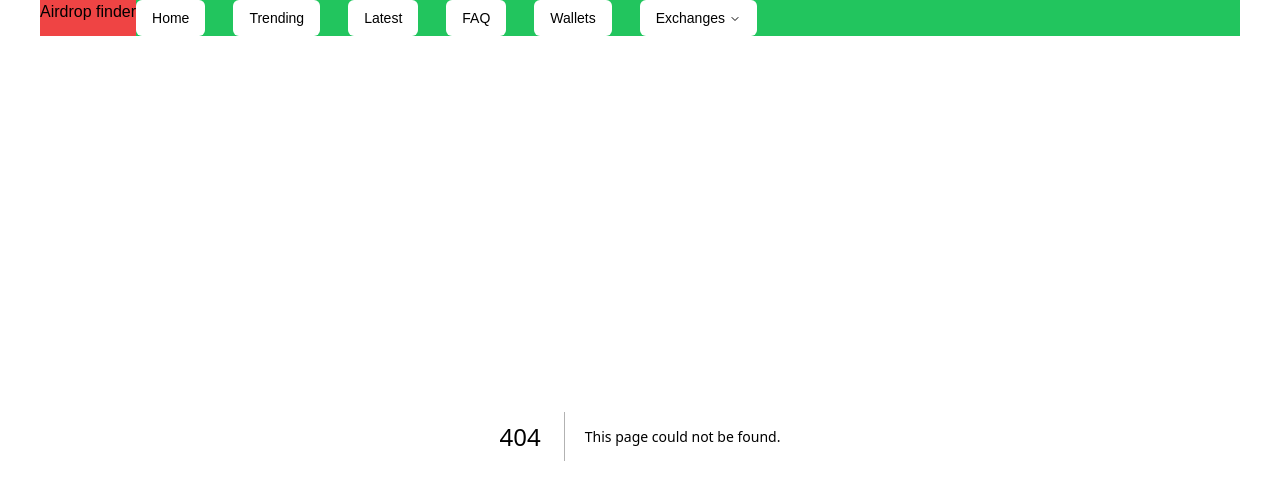
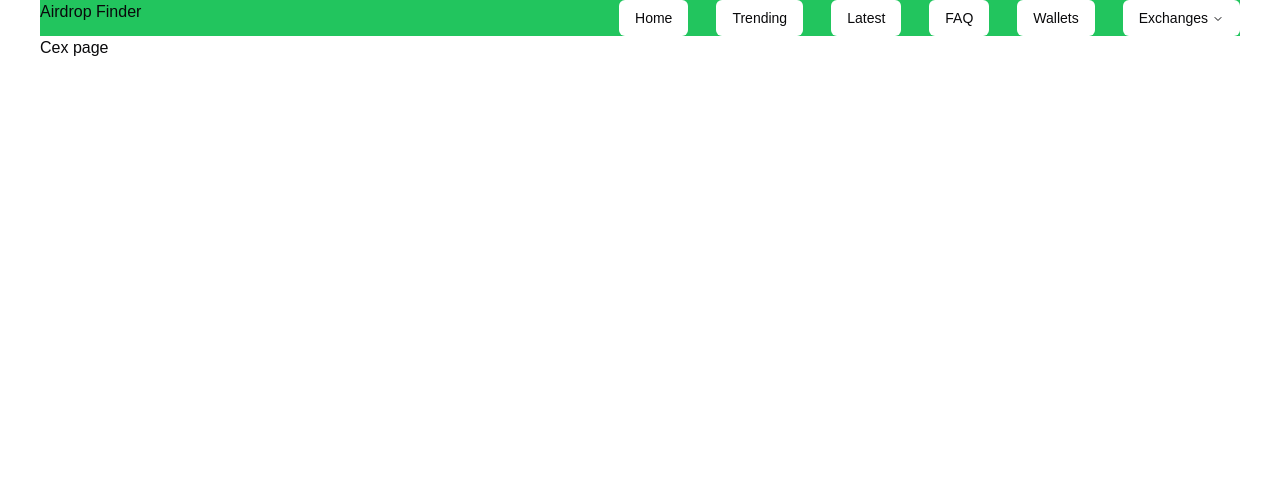
Before and after one commit to Jaymandevv/airdrop-finder, a Next.js app: page /exchanges/cex in a window 1280 px wide. Before the commit this address had no page. Shown: the top 500 px of the page. Built offline with nearby package versions, Linux system fonts and the light colour scheme.

Commit message:
fix: tailwind config issue

```diff
--- /dev/null
+++ b/src/app/(main)/exchanges/cex/page.tsx
@@ -0,0 +1,9 @@
+function Cex() {
+  return (
+    <div>
+      <p>Cex page</p>
+    </div>
+  );
+}
+
+export default Cex;
--- /dev/null
+++ b/src/app/(main)/exchanges/dex/page.tsx
@@ -0,0 +1,9 @@
+function Dex() {
+  return (
+    <div>
+      <p>Dex page</p>
+    </div>
+  );
+}
+
+export default Dex;
--- a/src/app/layout.tsx
+++ b/src/app/layout.tsx
@@ -28,7 +28,7 @@ export default function RootLayout({
 }>) {
   return (
     <html lang="en">
-      <body className={`${geistSans.variable} ${geistMono.variable} antialiased h-screen w-[1200px] mx-auto`}>
+      <body className={`${geistSans.variable} ${geistMono.variable} antialiased h-screen max-w-[1200px] mx-auto`}>
         <Header />
         <div>{children}</div>
       </body>
--- a/src/components/ui/button.tsx
+++ b/src/components/ui/button.tsx
@@ -1,24 +1,21 @@
-import * as React from "react"
-import { Slot } from "@radix-ui/react-slot"
-import { cva, type VariantProps } from "class-variance-authority"
+import * as React from "react";
+import { Slot } from "@radix-ui/react-slot";
+import { cva, type VariantProps } from "class-variance-authority";
 
-import { cn } from "@/lib/utils"
+import { cn } from "@/lib/utils";
 
 const buttonVariants = cva(
   "inline-flex items-center justify-center gap-2 whitespace-nowrap rounded-md text-sm font-medium transition-colors focus-visible:outline-none focus-visible:ring-1 focus-visible:ring-ring disabled:pointer-events-none disabled:opacity-50 [&_svg]:pointer-events-none [&_svg]:size-4 [&_svg]:shrink-0",
   {
     variants: {
       variant: {
-        default:
-          "bg-primary text-primary-foreground shadow hover:bg-primary/90",
-        destructive:
-          "bg-destructive text-destructive-foreground shadow-sm hover:bg-destructive/90",
-        outline:
-          "border border-input bg-background shadow-sm hover:bg-accent hover:text-accent-foreground",
-        secondary:
-          "bg-secondary text-secondary-foreground shadow-sm hover:bg-secondary/80",
+        default: "bg-primary text-primary-foreground shadow hover:bg-primary/90",
+        destructive: "bg-destructive text-destructive-foreground shadow-sm hover:bg-destructive/90",
+        outline: "border border-input bg-background shadow-sm hover:bg-accent hover:text-accent-foreground",
+        secondary: "bg-secondary text-secondary-foreground shadow-sm hover:bg-secondary/80",
         ghost: "hover:bg-accent hover:text-accent-foreground",
         link: "text-primary underline-offset-4 hover:underline",
+        devdesign: "whatever-fucc-you gous doingn here",
       },
       size: {
         default: "h-9 px-4 py-2",
@@ -32,26 +29,16 @@ const buttonVariants = cva(
       size: "default",
     },
   }
-)
+);
 
-export interface ButtonProps
-  extends React.ButtonHTMLAttributes<HTMLButtonElement>,
-    VariantProps<typeof buttonVariants> {
-  asChild?: boolean
+export interface ButtonProps extends React.ButtonHTMLAttributes<HTMLButtonElement>, VariantProps<typeof buttonVariants> {
+  asChild?: boolean;
 }
 
-const Button = React.forwardRef<HTMLButtonElement, ButtonProps>(
-  ({ className, variant, size, asChild = false, ...props }, ref) => {
-    const Comp = asChild ? Slot : "button"
-    return (
-      <Comp
-        className={cn(buttonVariants({ variant, size, className }))}
-        ref={ref}
-        {...props}
-      />
-    )
-  }
-)
-Button.displayName = "Button"
+const Button = React.forwardRef<HTMLButtonElement, ButtonProps>(({ className, variant, size, asChild = false, ...props }, ref) => {
+  const Comp = asChild ? Slot : "button";
+  return <Comp className={cn(buttonVariants({ variant, size, className }))} ref={ref} {...props} />;
+});
+Button.displayName = "Button";
 
-export { Button, buttonVariants }
+export { Button, buttonVariants };
--- a/src/features/Header/Header.tsx
+++ b/src/features/Header/Header.tsx
@@ -12,6 +12,7 @@ import {
   // NavigationMenuViewport,
 } from "@/components/ui/navigation-menu";
 import Link from "next/link";
+import { Button } from "@/components/ui/button";
 
 interface componentsType {
   title: string;
@@ -48,13 +49,13 @@ const components: componentsType[] = [
     url: "/exchanges",
     children: [
       {
-        title: "Top Exchanges",
-        url: "/exchanges/top-exchanges",
+        title: "CEX",
+        url: "/exchanges/cex",
       },
 
       {
-        title: "Instance Exchange",
-        url: "/exchanges/instance-exchanges",
+        title: "DEX",
+        url: "/exchanges/dex",
       },
     ],
   },
@@ -62,14 +63,13 @@ const components: componentsType[] = [
 
 function Header() {
   return (
-    <nav className="w-full  bg-green-500">
-      <div className="flex justify-between">
-        <div className="logo bg-red-500">Airdrop finder</div>
+    <nav className="bg-green-500 flex justify-between">
+      <p>Airdrop Finder</p>
 
       <NavigationMenu>
         <NavigationMenuList className="flex gap-6">
           {components.map((comp) => (
-              <>
+            <div key={comp.url}>
               {comp?.children ? (
                 <NavigationMenuItem>
                   <NavigationMenuTrigger>{comp.title}</NavigationMenuTrigger>
@@ -88,11 +88,10 @@ function Header() {
                   </Link>
                 </NavigationMenuItem>
               )}
-              </>
+            </div>
           ))}
         </NavigationMenuList>
       </NavigationMenu>
-      </div>
     </nav>
   );
 }
--- a/tailwind.config.ts
+++ b/tailwind.config.ts
@@ -3,60 +3,61 @@ import type { Config } from "tailwindcss";
 export default {
   darkMode: ["class"],
   content: [
-    "./src/pages/**/*.{js,ts,jsx,tsx,mdx}",
-    "./src/components/**/*.{js,ts,jsx,tsx,mdx}",
-    "./src/app/**/*.{js,ts,jsx,tsx,mdx}",
+    "./src/**/*.{js,ts,jsx,tsx,mdx}",
+    //     "./src/components/**/*.{js,ts,jsx,tsx,mdx}",
+    //     "./src/app/**/*.{js,ts,jsx,tsx,mdx}",
+    //     "./src/features/**/*.{js,ts,jsx,tsx,mdx}",
   ],
   theme: {
     extend: {
       colors: {
-  			background: 'hsl(var(--background))',
-  			foreground: 'hsl(var(--foreground))',
+        background: "hsl(var(--background))",
+        foreground: "hsl(var(--foreground))",
         card: {
-  				DEFAULT: 'hsl(var(--card))',
-  				foreground: 'hsl(var(--card-foreground))'
+          DEFAULT: "hsl(var(--card))",
+          foreground: "hsl(var(--card-foreground))",
         },
         popover: {
-  				DEFAULT: 'hsl(var(--popover))',
-  				foreground: 'hsl(var(--popover-foreground))'
+          DEFAULT: "hsl(var(--popover))",
+          foreground: "hsl(var(--popover-foreground))",
         },
         primary: {
-  				DEFAULT: 'hsl(var(--primary))',
-  				foreground: 'hsl(var(--primary-foreground))'
+          DEFAULT: "hsl(var(--primary))",
+          foreground: "hsl(var(--primary-foreground))",
         },
         secondary: {
-  				DEFAULT: 'hsl(var(--secondary))',
-  				foreground: 'hsl(var(--secondary-foreground))'
+          DEFAULT: "hsl(var(--secondary))",
+          foreground: "hsl(var(--secondary-foreground))",
         },
         muted: {
-  				DEFAULT: 'hsl(var(--muted))',
-  				foreground: 'hsl(var(--muted-foreground))'
+          DEFAULT: "hsl(var(--muted))",
+          foreground: "hsl(var(--muted-foreground))",
         },
         accent: {
-  				DEFAULT: 'hsl(var(--accent))',
-  				foreground: 'hsl(var(--accent-foreground))'
+          DEFAULT: "hsl(var(--accent))",
+          foreground: "hsl(var(--accent-foreground))",
         },
         destructive: {
-  				DEFAULT: 'hsl(var(--destructive))',
-  				foreground: 'hsl(var(--destructive-foreground))'
+          DEFAULT: "hsl(var(--destructive))",
+          foreground: "hsl(var(--destructive-foreground))",
         },
-  			border: 'hsl(var(--border))',
-  			input: 'hsl(var(--input))',
-  			ring: 'hsl(var(--ring))',
+        border: "hsl(var(--border))",
+        input: "hsl(var(--input))",
+        ring: "hsl(var(--ring))",
         chart: {
-  				'1': 'hsl(var(--chart-1))',
-  				'2': 'hsl(var(--chart-2))',
-  				'3': 'hsl(var(--chart-3))',
-  				'4': 'hsl(var(--chart-4))',
-  				'5': 'hsl(var(--chart-5))'
-  			}
+          "1": "hsl(var(--chart-1))",
+          "2": "hsl(var(--chart-2))",
+          "3": "hsl(var(--chart-3))",
+          "4": "hsl(var(--chart-4))",
+          "5": "hsl(var(--chart-5))",
+        },
       },
       borderRadius: {
-  			lg: 'var(--radius)',
-  			md: 'calc(var(--radius) - 2px)',
-  			sm: 'calc(var(--radius) - 4px)'
-  		}
-  	}
+        lg: "var(--radius)",
+        md: "calc(var(--radius) - 2px)",
+        sm: "calc(var(--radius) - 4px)",
+      },
+    },
   },
   plugins: [require("tailwindcss-animate")],
 } satisfies Config;
```
Lines whose indentation alone changed are shown as unchanged.
